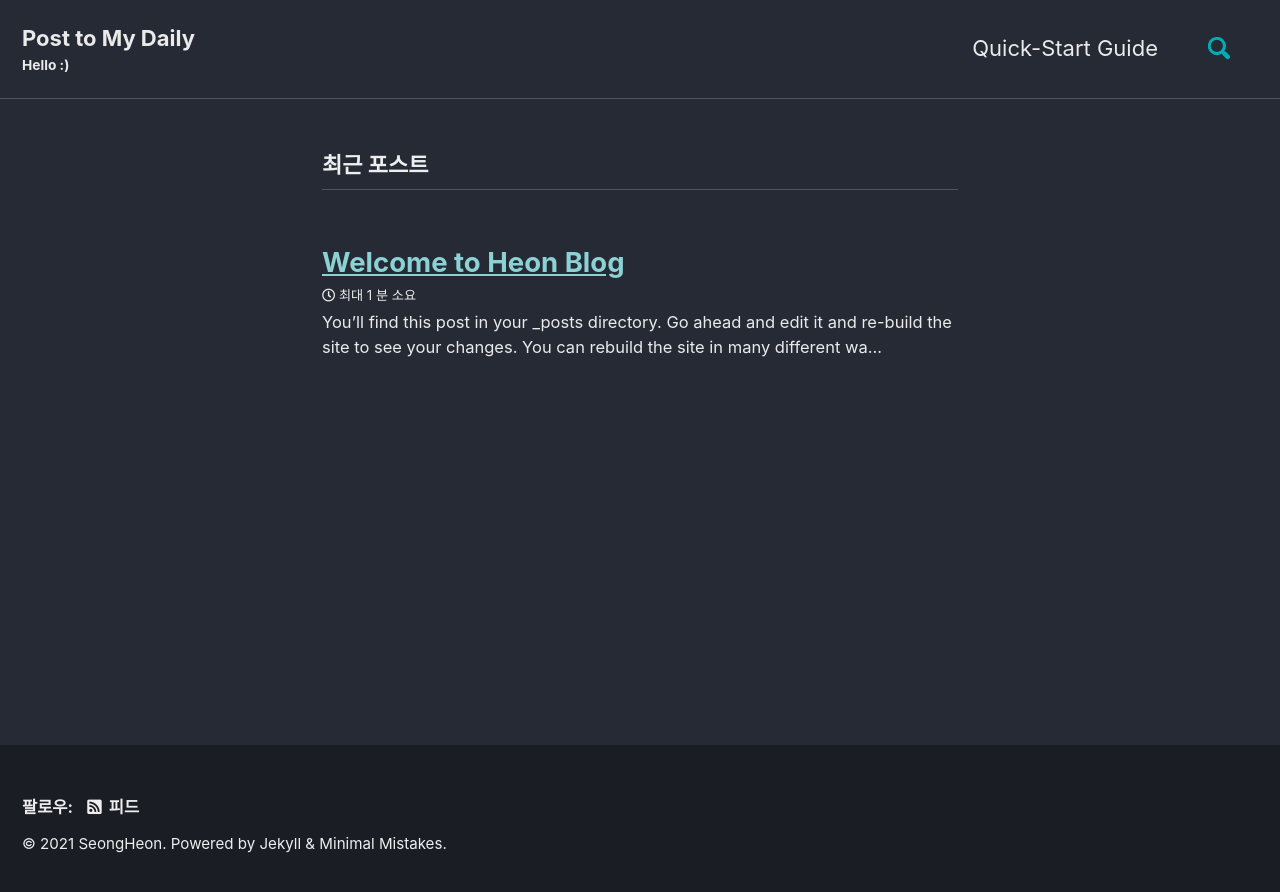
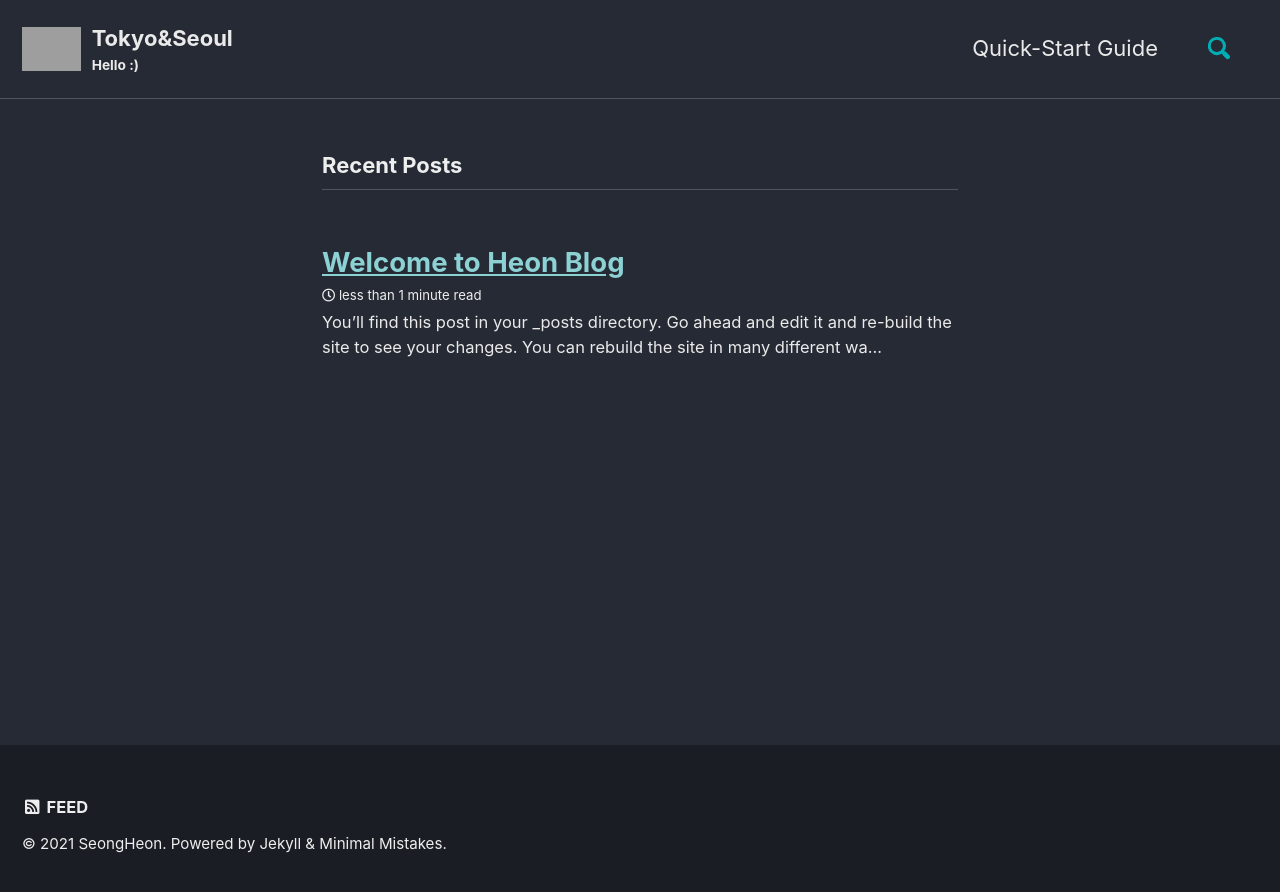
Before and after one commit to Heon1004/Heon1004.github.io, a Jekyll site: the page built from index.markdown, in a window 1280 px wide. Shown: the top 892 px of the page. Built offline with Jekyll 4.4.1, drawn with Linux system fonts in a browser that asks for light colours; cached includes are drawn as plain includes; the list of posts is cut into pages by our own code; grey boxes are pictures that could not be loaded.

Commit message:
update blog 0.1

```diff
--- a/_config.yml
+++ b/_config.yml
@@ -10,23 +10,23 @@
 # Review documentation to determine if you should use `theme` or `remote_theme`
 # https://mmistakes.github.io/minimal-mistakes/docs/quick-start-guide/#installing-the-theme
 
-# theme                  : "minimal-mistakes-jekyll"
+theme                  : "minimal-mistakes-jekyll"
 # remote_theme           : "mmistakes/minimal-mistakes"
 minimal_mistakes_skin    : "dark" # "air", "aqua", "contrast", "dark", "dirt", "neon", "mint", "plum", "sunrise"
 
 # Site Settings
-locale                   : "ko-KR"
+locale                   : "ko,en,jp" #"ko-KR"
 title                    : "ToKyo Student Daily"
 title_separator          : "-"
 subtitle                 : "Hello :)"
 name                     : "SeongHeon"
 description              : "I want to be Backend Developer"
-url                      : "https://Heon1004.github.io" # GitBlog 호스트 주소
+url                      : "https://Heon1004.github.io" # GitBlog 호스트 주소 <https://devinlife.com/blog/start-blog/>
 baseurl                  : #서브가 있을경우 기재
 repository               : "Heon1004/HeonDaily.github.io" # GitHub username/repo-name
-teaser                   : "./assets/images/couple.png"
-logo                     : # path of logo image to display in the masthead, e.g. "/assets/images/88x88.png"
-masthead_title           : "Post to My Daily"
+teaser                   : "/assets/images/couple.png"
+logo                     : "/assets/images/Logocodeigniter" # path of logo image to display in the masthead, e.g. "/assets/images/88x88.png"
+masthead_title           : "Tokyo&Seoul"
 # breadcrumbs            : true #
 words_per_minute         : 200
 comments:
@@ -117,7 +117,7 @@ author:
       # url: "https://github.com/Heon1004"
     - label: "Instagram"
       icon: "fab fa-fw fa-instagram"
-      # url: "https://instagram.com/heon_x00x/"
+      # url: "https://instagram.com/heon_x00x"
 
 # Site Footer
 footer:
```
Also changed, not shown: assets/images/Logocodeigniter.svg (added).
